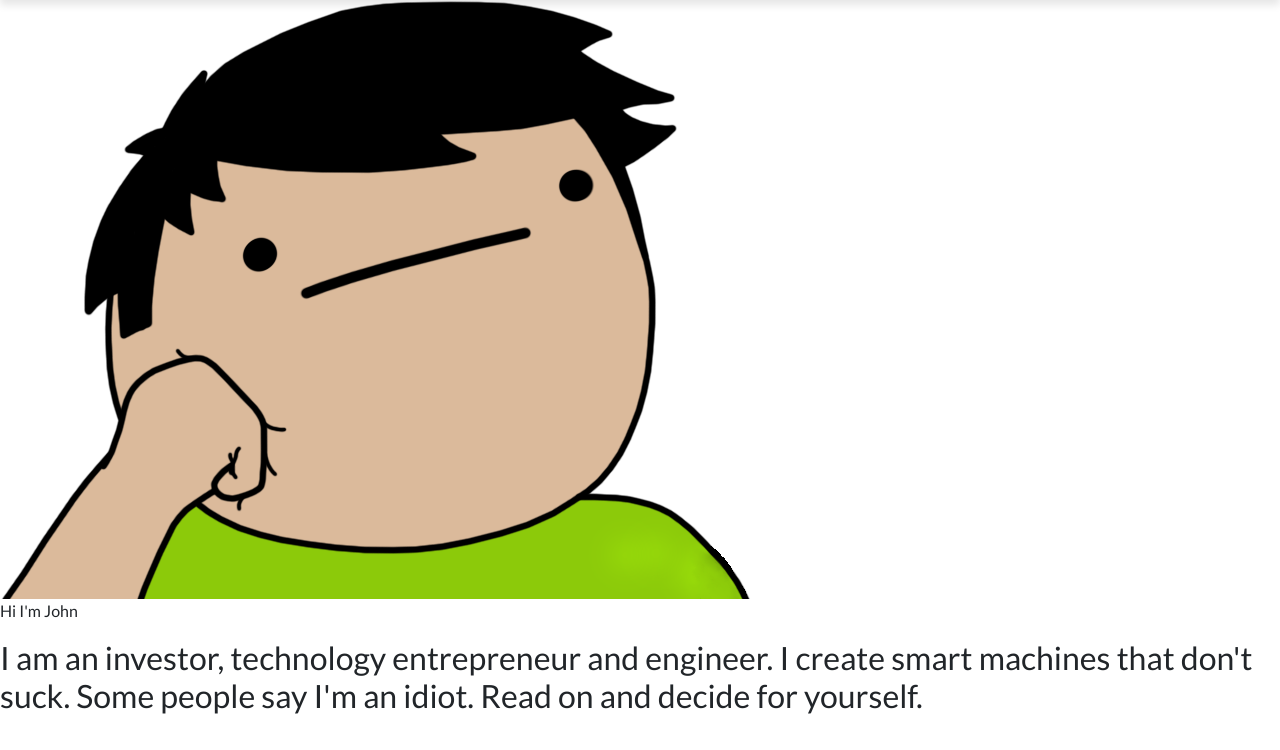
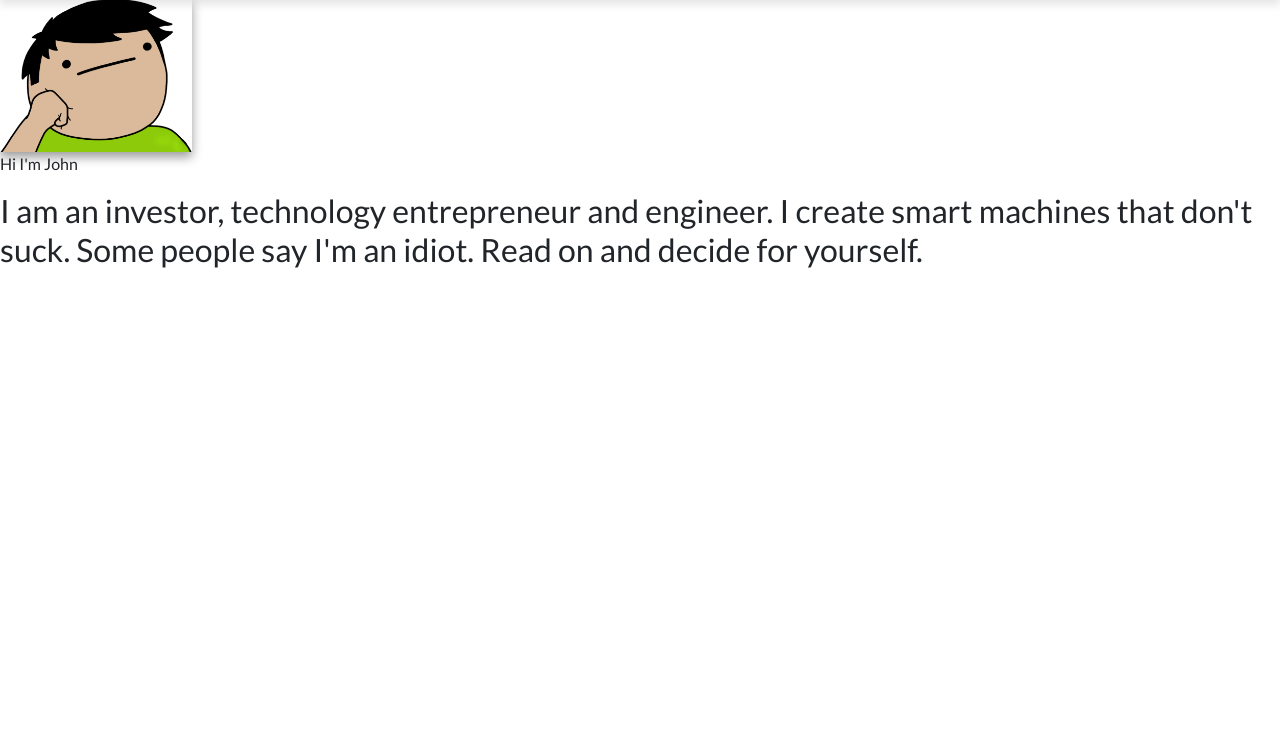
Before and after one commit to tasxatzial/johnalpin-website, a plain HTML site: page homepage/index.html in a window 1280 px wide. Shown: the part 50-800 px from the top of the page. Drawn offline with nearby package versions, Linux system fonts and the light colour scheme.

Commit message:
adjust appearance of face photo

```diff
--- a/homepage/css/index.css
+++ b/homepage/css/index.css
@@ -7,3 +7,13 @@ Navbar appearance when home page is shown
 a[href="photo.html"], a[href="contact.html"] {
   color: rgba(255, 255, 255, 0.6);
 }
+/* -------------------------------------------------------
+Greetings section
+*/
+
+/* face photo */
+#landing img {
+  width: 12rem;
+  max-width: 100%;
+  box-shadow: 0 5px 10px rgba(0, 0, 0, 0.4);
+}
```
